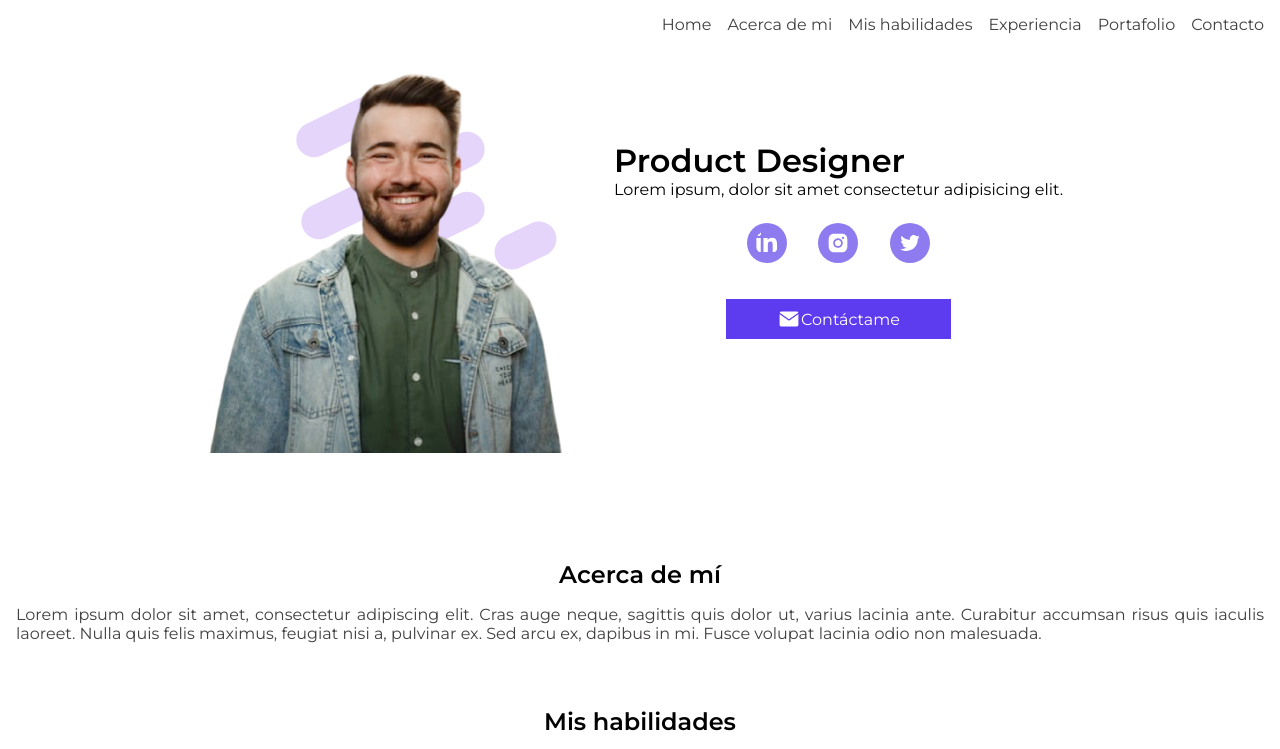
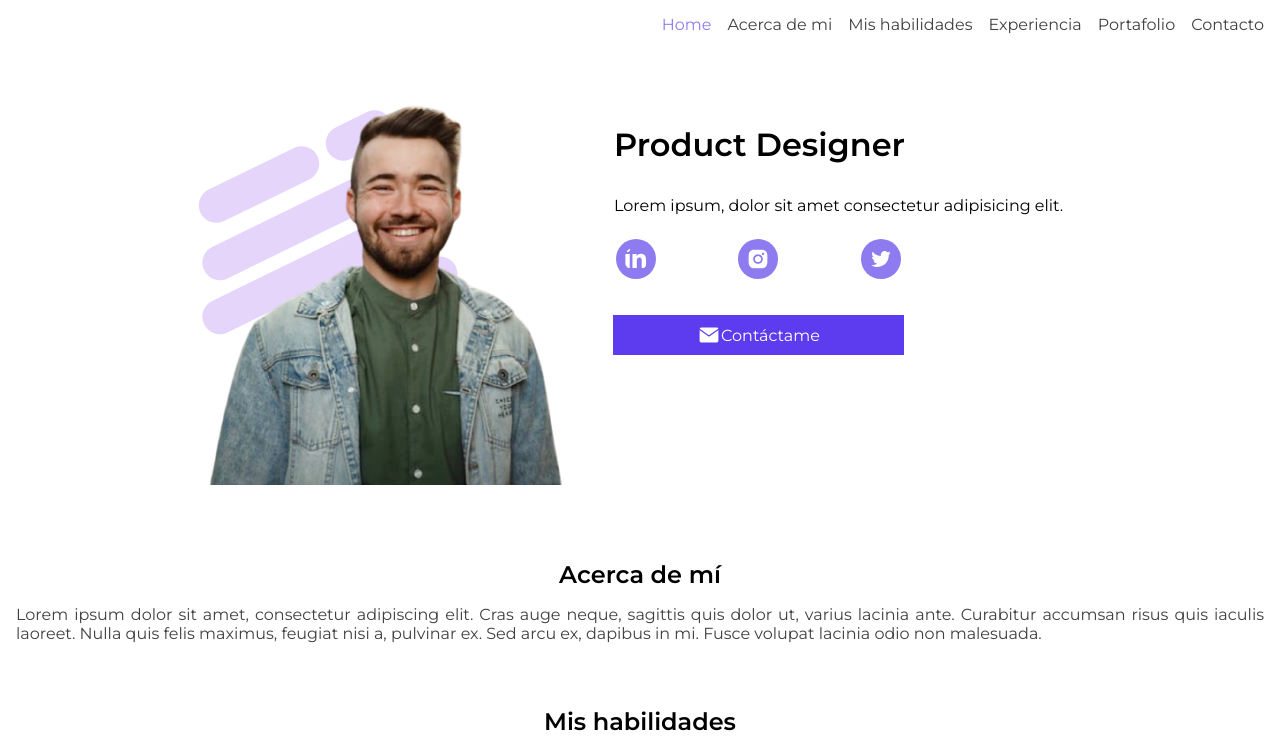
Before and after one commit to cinjude/portfolio, a plain HTML site: page index.html in a window 1280 px wide. Shown: the top 749 px of the page. Drawn offline with nearby package versions, Linux system fonts and the light colour scheme.

Commit message:
segundo edit

```diff
--- a/index.html
+++ b/index.html
@@ -20,7 +20,7 @@
 
             <ul class="nav_menu">
 
-                <li class="nav_items"><a class="nav_links" href="#home">Home</a></li>
+                <li class="nav_items"><a class="nave__link--nav  nav_links nave" href="#home">Home</a></li>
 
                 <li class="nav_items"><a class="nav_links" href="#acerca_de_mi">Acerca de mi</a></li>
 
--- a/style.css
+++ b/style.css
@@ -48,6 +48,10 @@ body{
         column-gap: 1rem;
     }
 
+   .nav_menu .nave__link--nav{
+        color: #8e7bef;
+    }
+
     .nav_items{
         color: var(--purple);
         list-style: none;
@@ -79,7 +83,7 @@ body{
     position: absolute;
     z-index: -1;
     top: 10%;
-    right: 1%;
+    right: 28%;
   }
   .barra-cont{
     display: flex;
@@ -93,10 +97,17 @@ body{
     opacity: 0.5;
   }
   .n1{
-    width: 100px;
+position: relative;
+  top: 30px;
+    width: 130px;
+
   }
   .n2{
+    margin-bottom: 17px ;
+    position: relative;
+    /* left: 22px; */
     width: 70px;
+    bottom: 19px;
   }
   .n3{
     width: 200px;
@@ -118,7 +129,12 @@ body{
     align-items: center;
     }
 
+    .description p{
+        margin-top: 2rem;
+    }
+
   .description{
+
     height: 60vh;
     text-align: start;
     display: flex;
@@ -127,10 +143,17 @@ body{
     padding: 1rem;
     }
 
+    .mini-container{
+        position: relative;
+        right: 80px;
+
+
+    }
+
   .redes{
     display: flex;
     justify-content: space-evenly;
-    width: 55%;
+    width: 100%;
     margin: 1.5rem auto;
     }
 
@@ -146,7 +169,7 @@ body{
     justify-content: center;
     align-items: center;
     height: 2.5rem;
-    width: 50%;
+    width: 65%;
     margin: 2rem auto;
     }
 
@@ -165,6 +188,8 @@ body{
 
   .formita{
     position: relative;
+    margin-top: 4rem;
+    /* top: 15px; */
     }
 
   h2{
@@ -318,6 +343,10 @@ body{
         display: flex;
     }
 
+    .nav_menu .nave__link--nav{
+        color: white;
+    }
+
     .container1{
         flex-direction: column-reverse;
         height: 100%;
@@ -330,12 +359,15 @@ body{
     }
 
     .mini-container{
+        right: 0;
         top: 21rem;
         position:relative;
     }
 
     .formita{
         bottom: 6rem;
+        margin-top: 0;
+
     }
 
     .contenedor_background{
```
